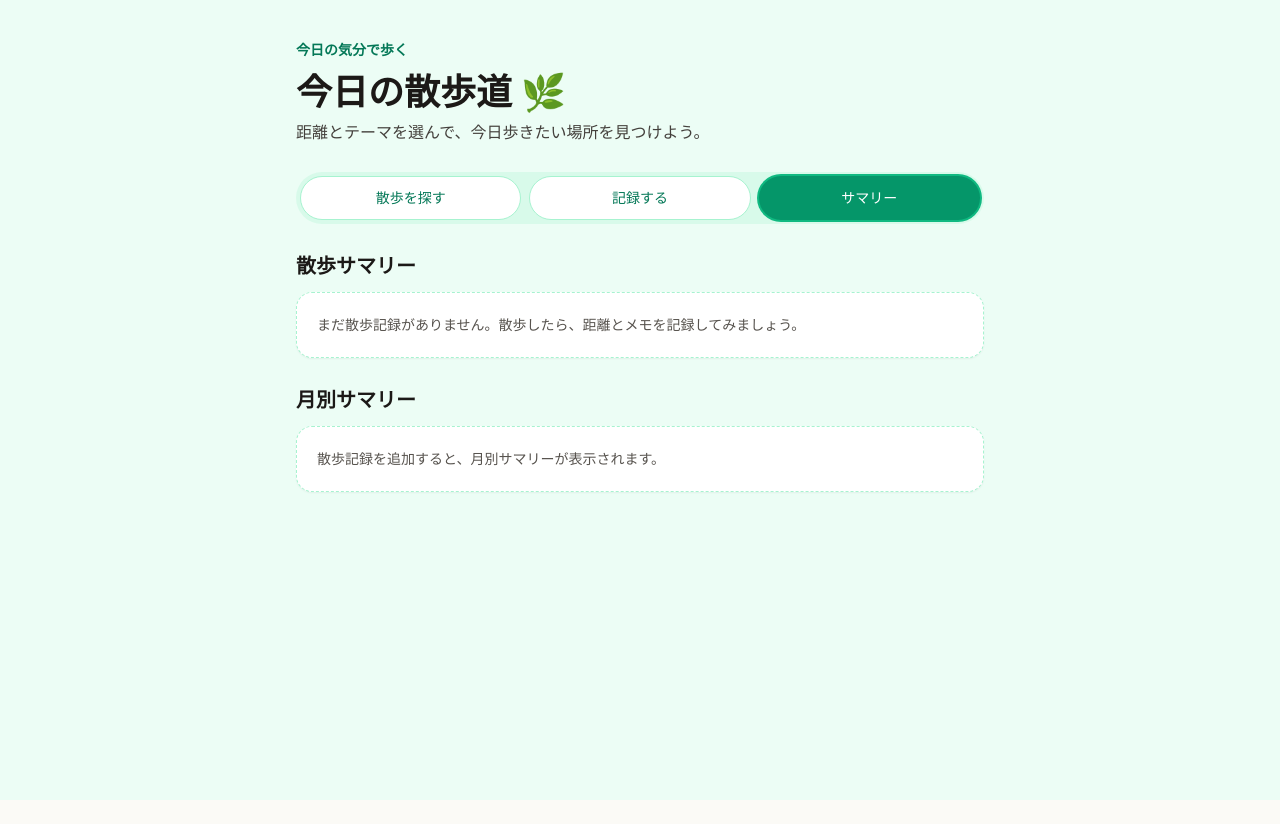
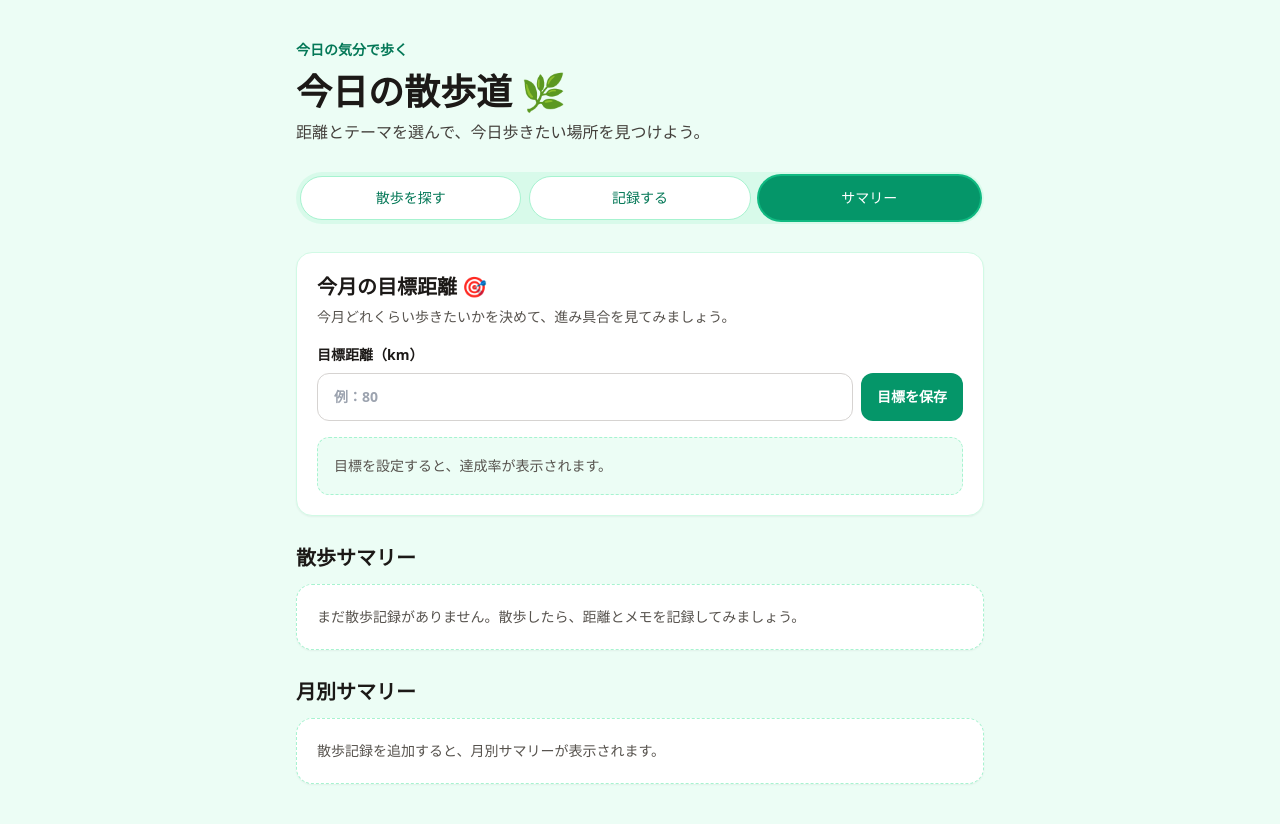
Before and after one commit to usagimochi53/TSR, a Next.js app: page / in a window 1280 px wide. Both pictures are taken after a click on the button "サマリー". Before the commit the page ends 800 px from the top, so only its background shows below. Built offline with nearby package versions, Linux system fonts and the light colour scheme.

Commit message:
目標設定追加

```diff
--- a/app/page.tsx
+++ b/app/page.tsx
@@ -3,6 +3,7 @@
 import { useEffect, useState } from "react";
 import { CandidateList } from "@/components/CandidateList";
 import { Header } from "@/components/Header";
+import { MonthlyGoal } from "@/components/MonthlyGoal";
 import { MonthlySummary } from "@/components/MonthlySummary";
 import { SearchForm } from "@/components/SearchForm";
 import { TabNavigation } from "@/components/TabNavigation";
@@ -11,6 +12,11 @@ import { WalkRecordForm } from "@/components/WalkRecordForm";
 import { WalkRecordList } from "@/components/WalkRecordList";
 import { WalkSummary } from "@/components/WalkSummary";
 import { generateCandidates } from "@/lib/candidates";
+import {
+  deleteMonthlyWalkGoal,
+  getMonthlyWalkGoal,
+  saveMonthlyWalkGoal,
+} from "@/lib/goal";
 import {
   calculateCurrentMonthComparison,
   calculateMonthSummary,
@@ -47,6 +53,7 @@ export default function Home() {
   const [recommendation, setRecommendation] =
     useState<WalkRecommendation | null>(null);
   const [records, setRecords] = useState<WalkRecord[]>([]);
+  const [monthlyGoalKm, setMonthlyGoalKm] = useState<number | null>(null);
   const [selectedMonthKey, setSelectedMonthKey] = useState(getCurrentMonthKey());
   const [showSelectedMonthOnly, setShowSelectedMonthOnly] = useState(false);
   const [activeTab, setActiveTab] = useState<AppTab>("search");
@@ -60,6 +67,7 @@ export default function Home() {
 
   useEffect(() => {
     setRecords(loadWalkRecords());
+    setMonthlyGoalKm(getMonthlyWalkGoal());
   }, []);
 
   function handleStartLocationChange(value: string) {
@@ -192,6 +200,16 @@ export default function Home() {
     saveWalkRecords(nextRecords);
   }
 
+  function handleSaveMonthlyGoal(goalKm: number) {
+    saveMonthlyWalkGoal(goalKm);
+    setMonthlyGoalKm(goalKm);
+  }
+
+  function handleDeleteMonthlyGoal() {
+    deleteMonthlyWalkGoal();
+    setMonthlyGoalKm(null);
+  }
+
   return (
     <main className="min-h-screen bg-emerald-50">
       <div className="mx-auto flex w-full max-w-[720px] flex-col gap-7 pb-10">
@@ -238,6 +256,12 @@ export default function Home() {
 
         {activeTab === "summary" ? (
           <div className="grid gap-7">
+            <MonthlyGoal
+              goalKm={monthlyGoalKm}
+              currentMonthDistanceKm={walkSummary.currentMonthDistance}
+              onSaveGoal={handleSaveMonthlyGoal}
+              onDeleteGoal={handleDeleteMonthlyGoal}
+            />
             <WalkSummary summary={walkSummary} />
             <MonthlySummary
               availableMonthKeys={availableMonthKeys}
--- /dev/null
+++ b/components/MonthlyGoal.tsx
@@ -0,0 +1,164 @@
+"use client";
+
+import { useEffect, useState } from "react";
+import { calculateWalkGoalSummary } from "@/lib/goal";
+
+type MonthlyGoalProps = {
+  goalKm: number | null;
+  currentMonthDistanceKm: number;
+  onSaveGoal: (goalKm: number) => void;
+  onDeleteGoal: () => void;
+};
+
+function formatNumber(value: number) {
+  return value.toFixed(1);
+}
+
+export function MonthlyGoal({
+  goalKm,
+  currentMonthDistanceKm,
+  onSaveGoal,
+  onDeleteGoal,
+}: MonthlyGoalProps) {
+  const [inputValue, setInputValue] = useState("");
+  const [error, setError] = useState("");
+
+  useEffect(() => {
+    setInputValue(goalKm ? String(goalKm) : "");
+  }, [goalKm]);
+
+  function handleSaveGoal() {
+    const trimmedValue = inputValue.trim();
+
+    if (!trimmedValue) {
+      setError("目標距離を入力してください。");
+      return;
+    }
+
+    const numericGoal = Number(trimmedValue);
+
+    if (!Number.isFinite(numericGoal)) {
+      setError("目標距離は数値で入力してください。");
+      return;
+    }
+
+    if (numericGoal <= 0) {
+      setError("目標距離は1km以上で入力してください。");
+      return;
+    }
+
+    setError("");
+    onSaveGoal(numericGoal);
+  }
+
+  function handleDeleteGoal() {
+    if (window.confirm("今月の目標距離を削除しますか？")) {
+      setError("");
+      onDeleteGoal();
+    }
+  }
+
+  const summary = goalKm
+    ? calculateWalkGoalSummary(goalKm, currentMonthDistanceKm)
+    : null;
+
+  return (
+    <section className="space-y-4 px-4">
+      <div className="space-y-4 rounded-2xl border border-emerald-100 bg-white p-5 shadow-sm">
+        <div className="space-y-1">
+          <h2 className="text-xl font-bold text-stone-900">
+            今月の目標距離 🎯
+          </h2>
+          <p className="text-sm leading-6 text-stone-600">
+            今月どれくらい歩きたいかを決めて、進み具合を見てみましょう。
+          </p>
+        </div>
+
+        <div className="grid gap-2 sm:grid-cols-[minmax(0,1fr)_auto]">
+          <label className="space-y-2 text-sm font-semibold text-stone-900">
+            <span>目標距離（km）</span>
+            <input
+              type="text"
+              inputMode="decimal"
+              value={inputValue}
+              onChange={(event) => {
+                setInputValue(event.target.value);
+                setError("");
+              }}
+              placeholder="例：80"
+              className="min-h-12 w-full rounded-xl border border-stone-300 bg-white px-4 text-stone-900 outline-none transition focus:border-emerald-600 focus:ring-4 focus:ring-emerald-100"
+            />
+          </label>
+          <button
+            type="button"
+            onClick={handleSaveGoal}
+            className="min-h-12 self-end rounded-xl bg-emerald-600 px-4 text-sm font-bold text-white transition hover:bg-emerald-700 focus:outline-none focus:ring-4 focus:ring-emerald-200"
+          >
+            目標を保存
+          </button>
+        </div>
+
+        {error ? <p className="text-sm font-semibold text-red-600">{error}</p> : null}
+
+        {summary ? (
+          <div className="space-y-4 rounded-xl border border-emerald-100 bg-emerald-50 p-4">
+            <div className="grid grid-cols-2 gap-3">
+              <div className="rounded-xl bg-white p-4">
+                <p className="text-xs font-semibold text-stone-500">目標距離</p>
+                <p className="mt-1 text-2xl font-bold text-stone-900">
+                  {formatNumber(summary.goalKm)}km
+                </p>
+              </div>
+              <div className="rounded-xl bg-white p-4">
+                <p className="text-xs font-semibold text-stone-500">
+                  今月の歩行距離
+                </p>
+                <p className="mt-1 text-2xl font-bold text-stone-900">
+                  {formatNumber(summary.currentMonthDistanceKm)}km
+                </p>
+              </div>
+              <div className="rounded-xl bg-white p-4">
+                <p className="text-xs font-semibold text-stone-500">達成率</p>
+                <p className="mt-1 text-2xl font-bold text-stone-900">
+                  {formatNumber(summary.achievementRate)}%
+                </p>
+              </div>
+              <div className="rounded-xl bg-white p-4">
+                <p className="text-xs font-semibold text-stone-500">残り距離</p>
+                <p className="mt-1 text-2xl font-bold text-stone-900">
+                  {formatNumber(summary.remainingKm)}km
+                </p>
+              </div>
+            </div>
+
+            <div className="space-y-2">
+              <div className="h-4 overflow-hidden rounded-full bg-emerald-100">
+                <div
+                  className="h-full rounded-full bg-emerald-600 transition-all"
+                  style={{ width: `${summary.displayAchievementRate}%` }}
+                />
+              </div>
+              <p className="rounded-xl bg-white px-4 py-3 text-sm font-semibold leading-6 text-emerald-700">
+                {summary.isAchieved
+                  ? "目標達成です！今月もたくさん歩けました 🎉"
+                  : `あと${formatNumber(summary.remainingKm)}kmで達成です 🌿`}
+              </p>
+            </div>
+
+            <button
+              type="button"
+              onClick={handleDeleteGoal}
+              className="min-h-11 rounded-xl border border-red-200 bg-white px-4 text-sm font-bold text-red-600 transition hover:bg-red-50 focus:outline-none focus:ring-4 focus:ring-red-100"
+            >
+              目標を削除
+            </button>
+          </div>
+        ) : (
+          <p className="rounded-xl border border-dashed border-emerald-200 bg-emerald-50 p-4 text-sm leading-6 text-stone-600">
+            目標を設定すると、達成率が表示されます。
+          </p>
+        )}
+      </div>
+    </section>
+  );
+}
--- /dev/null
+++ b/lib/goal.ts
@@ -0,0 +1,45 @@
+import type { WalkGoalSummary } from "./types";
+
+const GOAL_STORAGE_KEY = "monthly_walk_goal";
+
+export function getMonthlyWalkGoal(): number | null {
+  if (typeof window === "undefined") {
+    return null;
+  }
+
+  const rawGoal = window.localStorage.getItem(GOAL_STORAGE_KEY);
+
+  if (!rawGoal) {
+    return null;
+  }
+
+  const goalKm = Number(rawGoal);
+
+  return Number.isFinite(goalKm) && goalKm > 0 ? goalKm : null;
+}
+
+export function saveMonthlyWalkGoal(goalKm: number) {
+  window.localStorage.setItem(GOAL_STORAGE_KEY, String(goalKm));
+}
+
+export function deleteMonthlyWalkGoal() {
+  window.localStorage.removeItem(GOAL_STORAGE_KEY);
+}
+
+export function calculateWalkGoalSummary(
+  goalKm: number,
+  currentMonthDistanceKm: number,
+): WalkGoalSummary {
+  const achievementRate = (currentMonthDistanceKm / goalKm) * 100;
+  const remainingKm = Math.max(goalKm - currentMonthDistanceKm, 0);
+
+  // 表示用の進捗率はプログレスバーからはみ出さないように最大100%にします。
+  return {
+    goalKm,
+    currentMonthDistanceKm,
+    achievementRate,
+    displayAchievementRate: Math.min(achievementRate, 100),
+    remainingKm,
+    isAchieved: currentMonthDistanceKm >= goalKm,
+  };
+}
```
Also changed, not shown: lib/types.ts (+9 -0 lines).
